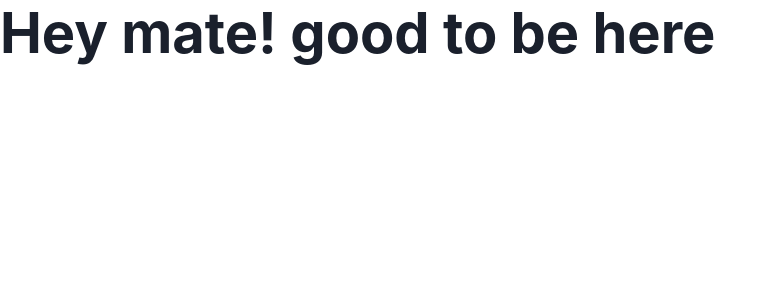
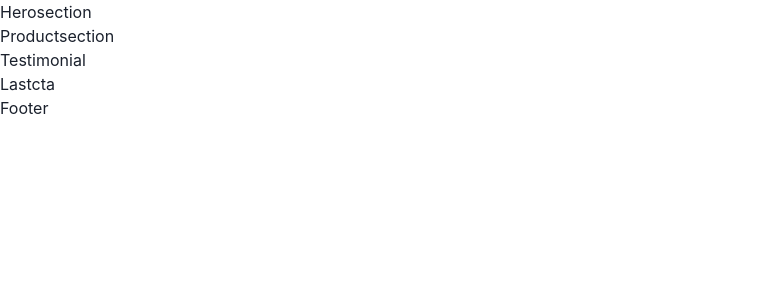
Before and after one commit to OxBryte/consumate-traders, a React (Create React App) app: page / in a window 1280 px wide. Shown: the top 300 px of the page, without its empty margins (0-777 px from the left). Built offline with nearby package versions, Linux system fonts and the light colour scheme.

Commit message:
added sections

```diff
--- a/package.json
+++ b/package.json
@@ -14,6 +14,7 @@
     "react": "^18.2.0",
     "react-dom": "^18.2.0",
     "react-scripts": "5.0.1",
+    "tailwind": "^4.0.0",
     "web-vitals": "^2.1.4"
   },
   "scripts": {
--- /dev/null
+++ b/postcss.config.js
@@ -0,0 +1,7 @@
+module.exports = {
+  plugins: {
+    tailwindcss: {},
+    autoprefixer: {},
+    ...(process.env.NODE_ENV === 'production' ? { cssnano: {} } : {}),
+  },
+}
--- a/src/App.js
+++ b/src/App.js
@@ -1,13 +1,25 @@
 import logo from './logo.svg';
 import './App.css';
 import { Box, Heading } from '@chakra-ui/react';
+import '../src/styles/global.css'
+
+import Herosection from './components/herosection';
+import Productsection from './components/productsection';
+import Testimonial from './components/testimonials';
+import Lastcta from './components/lastcta';
+import Footer from './components/footer';
 
 function App() {
   return (
     <Box>
-      <Heading fontSize={56}>
+      {/* <Heading fontSize={56}>
         Hey mate! good to be here
-      </Heading>
+      </Heading> */}
+      <Herosection/>
+      <Productsection />
+      <Testimonial />
+      <Lastcta />
+      <Footer />
     </Box>
   );
 }
--- /dev/null
+++ b/src/components/faq/index.jsx
@@ -0,0 +1,9 @@
+function Faq() {
+    return (
+        <div>
+        Faq
+        </div>
+    );
+  }
+
+  export default Faq;
--- a/src/components/footer/index.jsx
+++ b/src/components/footer/index.jsx
@@ -0,0 +1,9 @@
+function Footer() {
+    return (
+        <div>
+        Footer
+        </div>
+    );
+  }
+
+  export default Footer;
--- /dev/null
+++ b/src/components/herosection/index.jsx
@@ -0,0 +1,9 @@
+function Herosection() {
+    return (
+        <div>
+        Herosection
+        </div>
+    );
+  }
+
+  export default Herosection;
--- /dev/null
+++ b/src/components/lastcta/index.jsx
@@ -0,0 +1,9 @@
+function Lastcta() {
+    return (
+        <div>
+        Lastcta
+        </div>
+    );
+  }
+
+  export default Lastcta;
--- /dev/null
+++ b/src/components/productsection/index.jsx
@@ -0,0 +1,9 @@
+function Productsection() {
+    return (
+        <div>
+        Productsection
+        </div>
+    );
+  }
+
+  export default Productsection;
--- /dev/null
+++ b/src/components/testimonials/index.jsx
@@ -0,0 +1,9 @@
+function Testimonial() {
+    return (
+        <div>
+        Testimonial
+        </div>
+    );
+  }
+
+  export default Testimonial;
--- /dev/null
+++ b/src/styles/global.css
@@ -0,0 +1,15 @@
+@tailwind base;
+@tailwind components;
+@tailwind utilities;
+
+*{
+    box-sizing: border-box;
+    padding: 0;
+    margin: 0;
+}
+
+body {
+    background-color: #121214;
+    color: #ffffff99;
+    overflow-x: hidden;
+}
--- /dev/null
+++ b/tailwind.config.js
@@ -0,0 +1,26 @@
+module.exports = {
+    content: ['./src/pages/**/*.{js,jsx,ts,tsx}', './src/components/**/*.{js,jsx,ts,tsx}'],
+    theme: {
+      fontFamily: {
+        // Ensure fonts with spaces have " " surrounding it.
+        pop: ['Poppins', 'sans-serif'],
+      },
+      colors: {
+        'brand-color': '#7E6EFF',
+        success: '#30D158',
+        error: '#FF453A',
+        warning: '#EBAF65',
+        white: '#FFFFFF',
+        background: '#121214',
+        active: '#7E6EFF',
+        inactive: '#ffffff80',
+        divider: '#ffffff1a',
+      },
+      extend: {
+        backgroundImage: {
+          'login-bg': "url('/assets/background.png')",
+        },
+      },
+    },
+    plugins: [],
+  }
```
Also changed, not shown: src/components/navbar/index.jsx (deleted), 1 other file (tests, documents, lock files or other folders).
